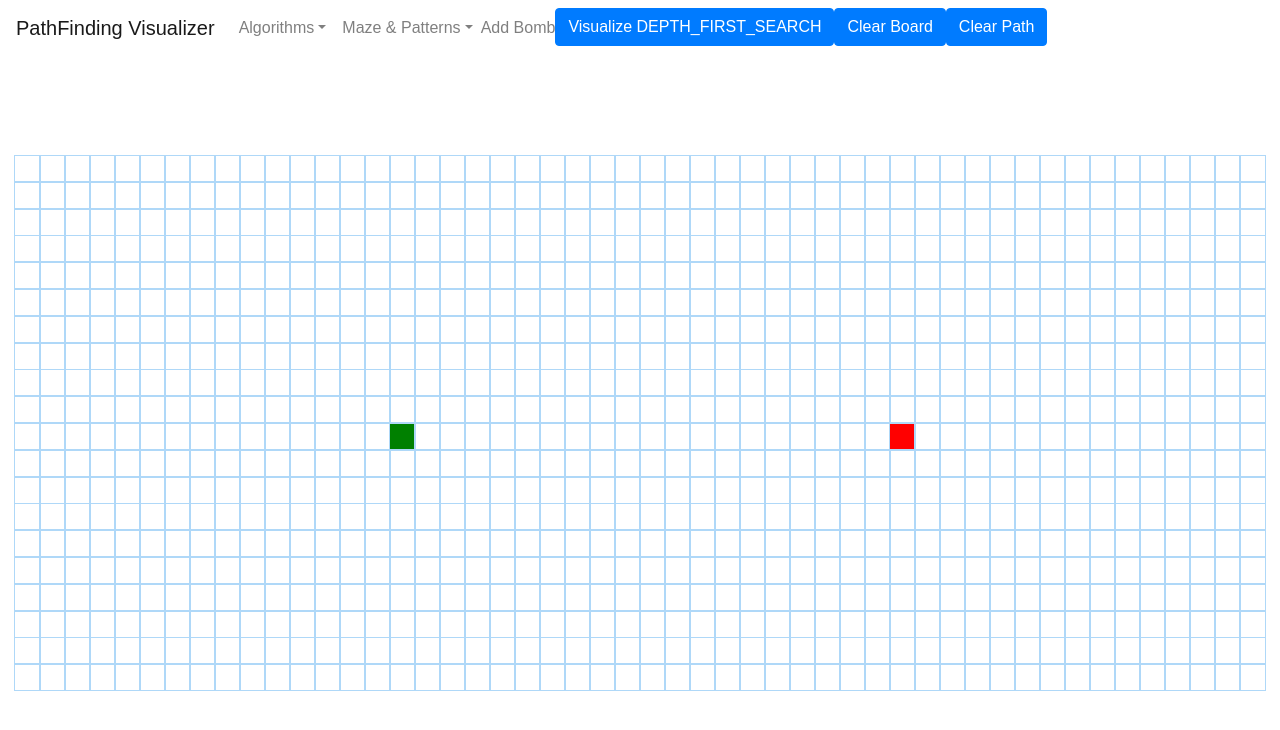
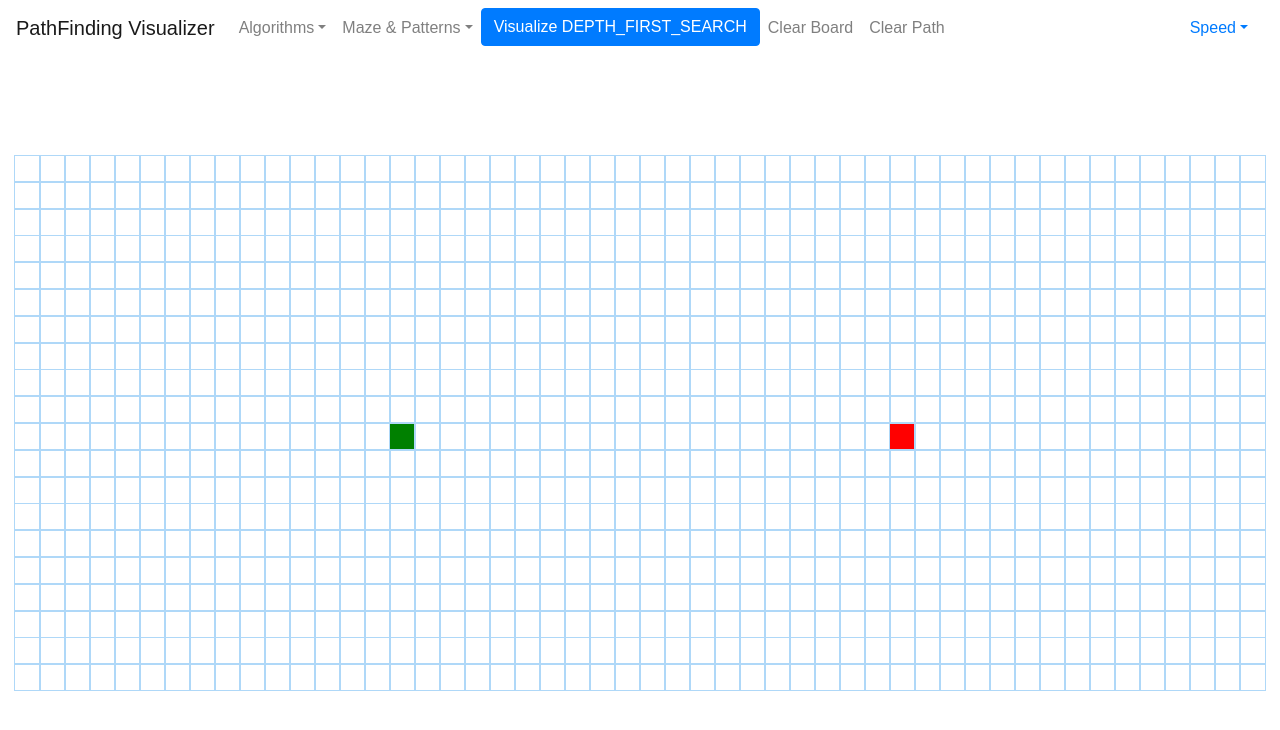
Before and after one commit to checksonhk/pathfinding-visualizer, a React (Create React App) app: page / in a window 1280 px wide. Shown: the top 730 px of the page. Built offline with nearby package versions, Linux system fonts and the light colour scheme.

Commit message:
feature: change animation speed

```diff
--- a/src/components/NavBar.jsx
+++ b/src/components/NavBar.jsx
@@ -1,18 +1,26 @@
-import React, { useContext } from 'react';
+import React, { useContext, useState } from 'react';
 import { Navbar, Nav, NavDropdown, Button } from 'react-bootstrap';
 import { pathfindingContext } from '../context/pathfindingContext';
+import { getNodesInShortestPathOrder } from '../algorithms/astar';
+
+const pathfindingAlgorithms = {
+  'Depth First Search': 'DEPTH_FIRST_SEARCH',
+  'Breadth First Search': 'BREADTH_FIRST_SEARCH',
+  'Greedy Best Search': 'BEST_FIRST_SEARCH',
+  Djisktra: 'DJISKTRA',
+  'A*': 'A_STAR',
+};
+
+const speeds = {
+  Fast: { visited: 10, shortestPath: 50 },
+  Average: { visited: 40, shortestPath: 75 },
+  Slow: { visited: 70, shortestPath: 100 },
+};
 
 export default function NavBar(props) {
   console.log('RENDERING NAVBAR');
+  const [speed, setSpeed] = useState('');
   const { state, dispatch } = useContext(pathfindingContext);
-
-  const pathfindingAlgorithms = {
-    'Depth First Search': 'DEPTH_FIRST_SEARCH',
-    'Breadth First Search': 'BREADTH_FIRST_SEARCH',
-    'Greedy Best Search': 'BEST_FIRST_SEARCH',
-    Djisktra: 'DJISKTRA',
-    'A*': 'A_STAR',
-  };
 
   const mazeAlgorithms = {
     'Recursive Division': 'RECURSIVE_DIVISION',
@@ -27,20 +35,26 @@ export default function NavBar(props) {
     props.mazeClick(value);
     // dispatch({ type: 'SET_MAZE', payload: value });
   }
+
+  function handleSpeed(value) {
+    setSpeed(value);
+    dispatch({ type: 'SET_SPEED', payload: speeds[value] });
+  }
+
   return (
     <Navbar>
       <Navbar.Brand>PathFinding Visualizer</Navbar.Brand>
-      <Navbar.Toggle aria-controls='basic-navbar-nav' />
-      <Navbar.Collapse id='basic-navbar-nav'>
-        <Nav className='mr-auto'>
-          <NavDropdown title='Algorithms' id='basic-nav-dropdown'>
+      <Navbar.Toggle aria-controls='navbar-nav' />
+      <Navbar.Collapse id='navbar-nav'>
+        <Nav fill className='mr-auto'>
+          <NavDropdown title='Algorithms' id='algorithms-nav-dropdown'>
             {Object.keys(pathfindingAlgorithms).map(algorithm => (
               <NavDropdown.Item key={algorithm} onClick={e => handleAlgorithm(pathfindingAlgorithms[algorithm])}>
                 {algorithm}
               </NavDropdown.Item>
             ))}
           </NavDropdown>
-          <NavDropdown title='Maze & Patterns' id='basic-nav-dropdown'>
+          <NavDropdown title='Maze & Patterns' id='maze-nav-dropdown'>
             {Object.keys(mazeAlgorithms).map(maze => (
               <NavDropdown.Item key={maze} onClick={() => handleMaze(mazeAlgorithms[maze])}>
                 {maze}
@@ -48,18 +62,18 @@ export default function NavBar(props) {
             ))}
           </NavDropdown>
           <Nav.Item>
-            <Navbar.Text>Add Bomb</Navbar.Text>
-          </Nav.Item>
-          <Nav.Item>
             <Button onClick={props.visualizeClick}>Visualize {state.currentAlgorithm}</Button>
           </Nav.Item>
-          <Nav.Item>
-            <Button onClick={props.resetClick}>Clear Board</Button>
-          </Nav.Item>
-          <Nav.Item>
-            <Button onClick={props.clearClick}>Clear Path</Button>
-          </Nav.Item>
+          <Nav.Link onClick={props.resetClick}>Clear Board</Nav.Link>
+          <Nav.Link onClick={props.clearClick}>Clear Path</Nav.Link>
         </Nav>
+        <NavDropdown title={`Speed${speed ? ': ' + speed : ''}`} id='speed-nav-dropdown'>
+          {Object.keys(speeds).map(speed => (
+            <NavDropdown.Item key={speed} onClick={() => handleSpeed(speed)}>
+              {speed}
+            </NavDropdown.Item>
+          ))}
+        </NavDropdown>
       </Navbar.Collapse>
       {/* <li>Clear Walls & Weights</li>
       <li>Clear Path</li>
--- a/src/components/PathfindingVisualizer.jsx
+++ b/src/components/PathfindingVisualizer.jsx
@@ -224,7 +224,8 @@ export default function PathfindingVisualizer(props) {
       if (i === visitedNodesInOrder.length) {
         setTimeout(() => {
           animateShortestPath(nodesInShortestPathOrder);
-        }, 10 * i);
+        }, state.speed.visited * i);
+        // optimal 10
         return;
       }
       setTimeout(() => {
@@ -232,7 +233,8 @@ export default function PathfindingVisualizer(props) {
         // hacky solution to minimize rerenders
         // TODO: look into useRef to achieve similar result
         document.getElementById(`node-${node.row}-${node.col}`).className = 'node node-visited';
-      }, 10 * i);
+      }, state.speed.visited * i);
+      // optimal 10
     }
   }
 
@@ -241,7 +243,8 @@ export default function PathfindingVisualizer(props) {
       setTimeout(() => {
         const node = nodesInShortestPathOrder[i];
         document.getElementById(`node-${node.row}-${node.col}`).className = 'node node-shortest-path';
-      }, 50 * i);
+      }, state.speed.shortestPath * i);
+      // optimal 50
     }
   }
 
--- a/src/context/pathfindingContext.jsx
+++ b/src/context/pathfindingContext.jsx
@@ -1,5 +1,11 @@
 import React, { createContext, useReducer } from 'react';
 export const pathfindingContext = createContext();
+
+const speed = {
+  Fast: { visited: 10, shortestPath: 50 },
+  Average: { visited: 40, shortestPath: 75 },
+  Slow: { visited: 70, shortestPath: 100 },
+};
 
 const pathfindingReducer = (state, action) => {
   switch (action.type) {
@@ -11,16 +17,18 @@ const pathfindingReducer = (state, action) => {
       return { ...state, startNode: action.payload };
     case 'SET_END_NODE':
       return { ...state, endNode: action.payload };
+    case 'SET_SPEED':
+      return { ...state, speed: action.payload };
     default:
       return state;
   }
 };
-
 const initialState = {
   startNode: { row: 10, col: 15 },
   endNode: { row: 10, col: 35 },
   currentAlgorithm: 'DEPTH_FIRST_SEARCH',
   currentMaze: 'RECURSIVE_DIVISION',
+  speed: speed.Fast,
 };
 
 export default function PathfindingContextProvider(props) {
```
